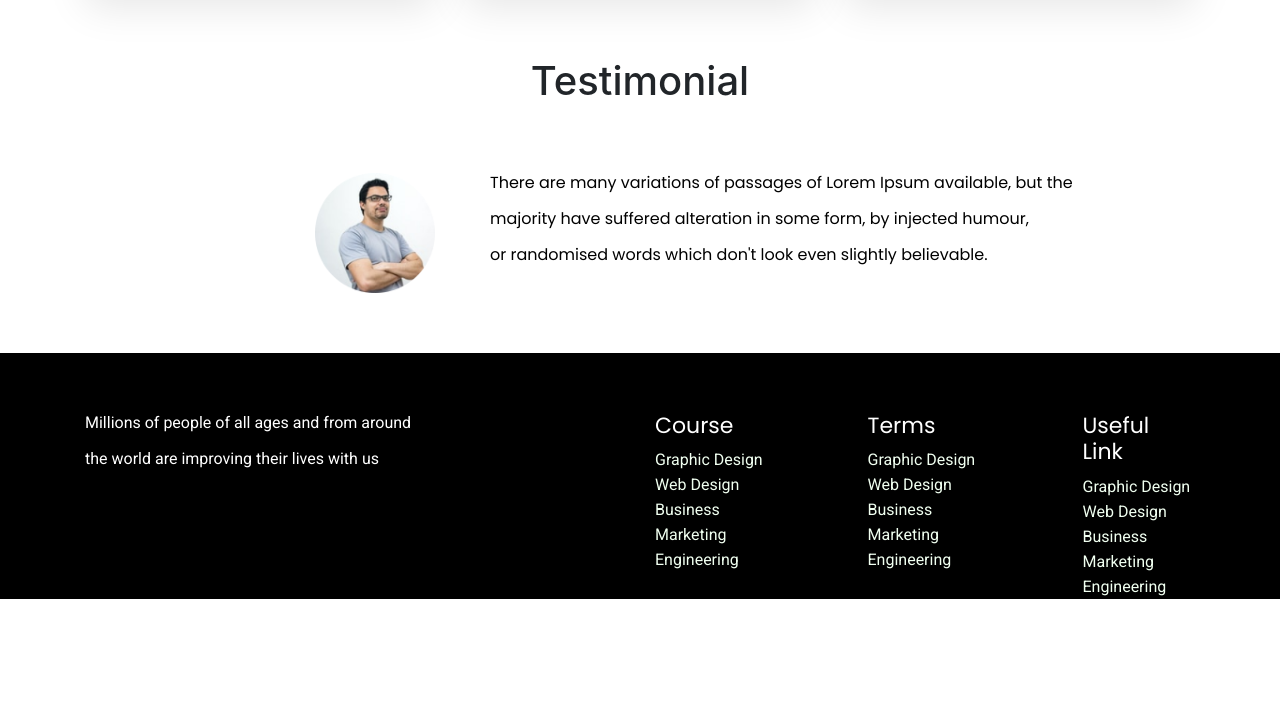
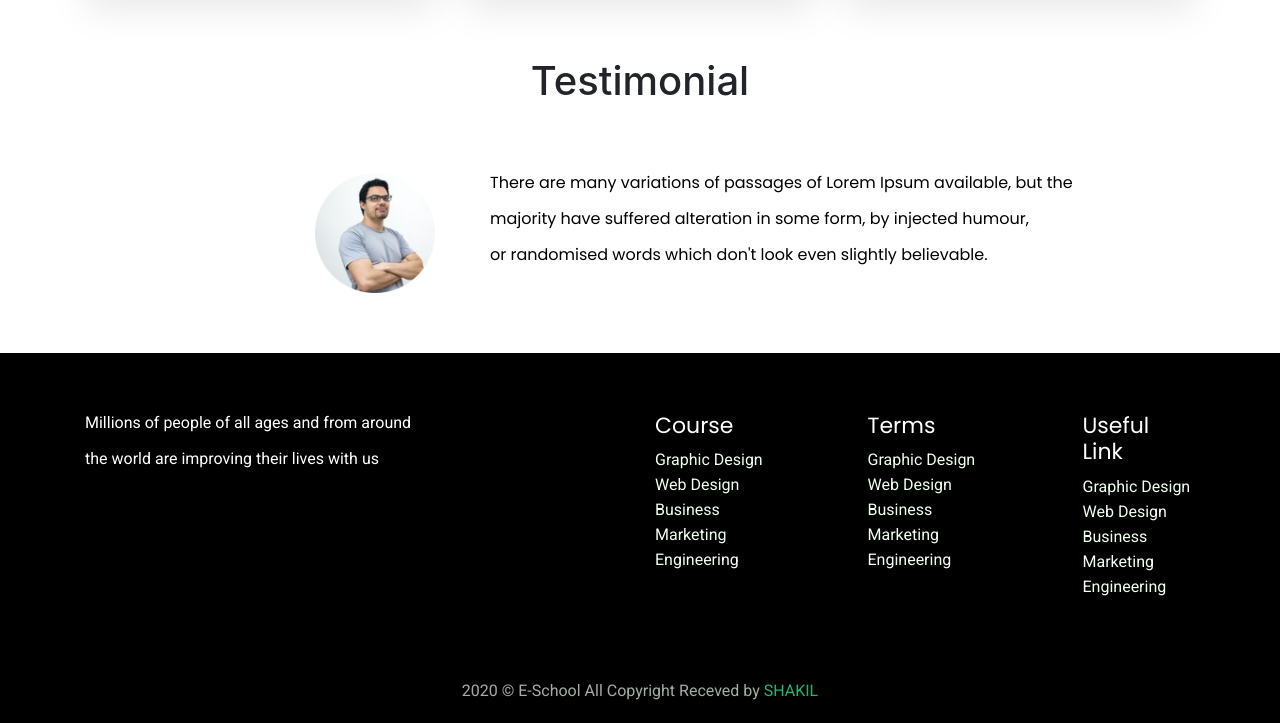
Before and after one commit to shakilmahammud/E-school-project, a plain HTML site: page index.html in a window 1280 px wide. Shown: the part 1444-2167 px from the top of the page. Before the commit the page ends 2043 px from the top, so only its background shows below. Drawn offline with nearby package versions, Linux system fonts and the light colour scheme.

Commit message:
hello commit

```diff
--- a/css/style.css
+++ b/css/style.css
@@ -234,3 +234,14 @@ body{
 .footer-course-list{
     margin-right:70px;
 }
+footer{
+    color:#f0fff0ad;
+    font-family: 'Roboto', sans-serif;
+    margin-top: 80px;
+    padding-bottom:20px;
+}
+footer a{
+    text-decoration: none;
+    color:#21B573;
+    font-family: 'Roboto', sans-serif;
+}
--- a/index.html
+++ b/index.html
@@ -217,6 +217,9 @@
       </div>
       </div>
     </div>
+    <footer class="text-center">
+      2020 &copy; E-School All Copyright Receved by <a href="https://www.facebook.com/shakilmahammudofficial0/">SHAKIL</a>
+    </footer>
   </section>
 <!------------------ footer part end ------------------------->
 
```
